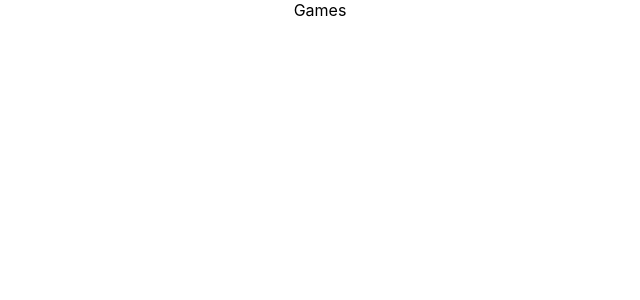
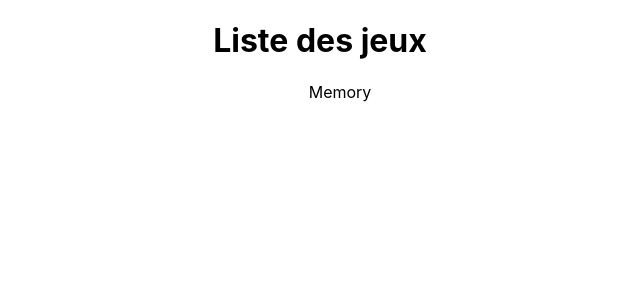
Before and after one commit to krauzeure/games, a React (Create React App) app: page /games in a window 1280 px wide. Shown: the top 300 px of the page, without its empty margins (320-960 px from the left). Built offline with nearby package versions, Linux system fonts and the light colour scheme.

Commit message:
Creating the game list on the games page

```diff
--- a/src/Pages/Games/Games.css
+++ b/src/Pages/Games/Games.css
@@ -0,0 +1,3 @@
+.gamelist-main ul {
+    list-style-type: none;
+}
--- a/src/Pages/Games/Games.tsx
+++ b/src/Pages/Games/Games.tsx
@@ -1,7 +1,16 @@
 import React from 'react'
+import './Games.css'
+import { gameList } from '../../Data/gameList'
 
 export default function Games() {
   return (
-    <div>Games</div>
+    <main className='gamelist-main'>
+      <h1>Liste des jeux</h1>
+      <ul>
+      {gameList.map(item => (
+        <li key={item.name}>{item.name}</li>
+      ))}
+      </ul>
+    </main>
   )
 }
```
